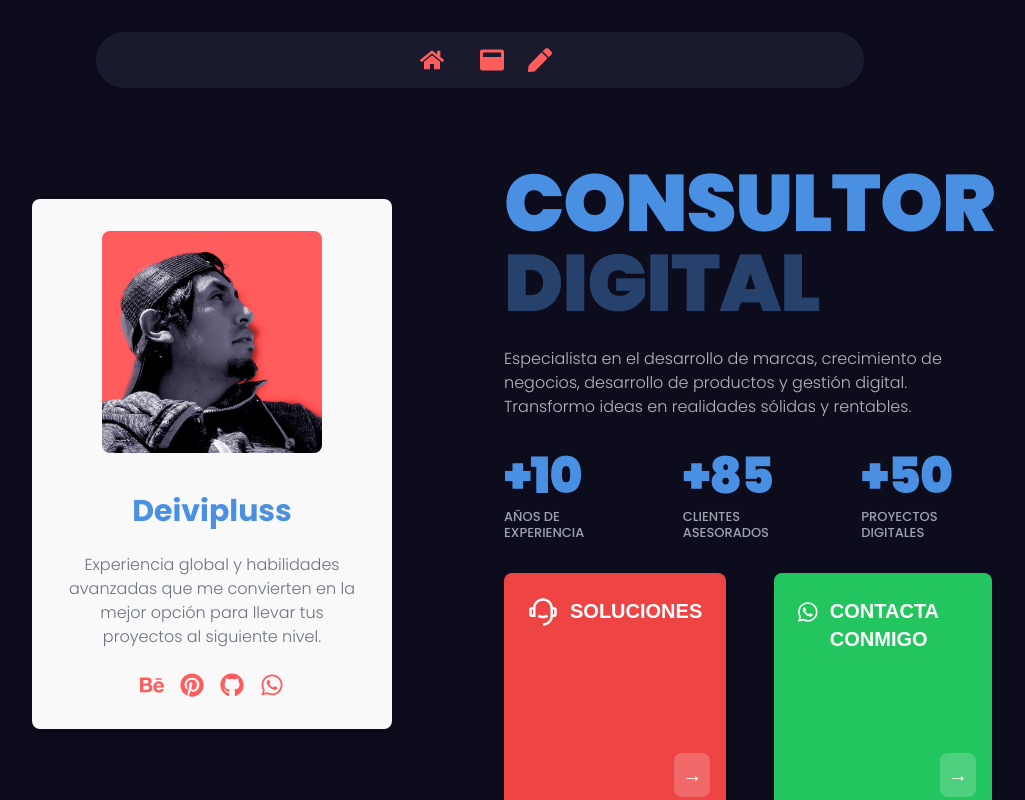
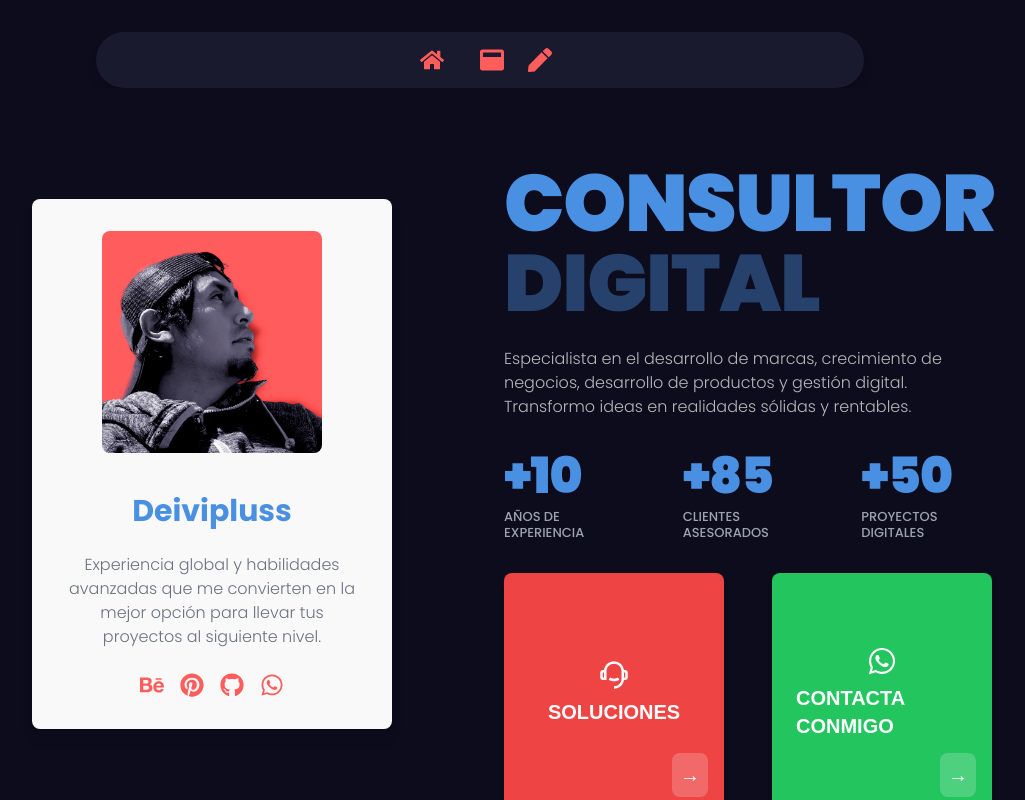
Before and after one commit to deivipluss/landing, a Next.js app: page / in a window 1280 px wide. Shown: the top 800 px of the page, without its empty margins (160-1185 px from the left). Built offline with nearby package versions, Linux system fonts and the light colour scheme.

Commit message:
miercoles13test

```diff
--- a/app/globals.css
+++ b/app/globals.css
@@ -5,11 +5,18 @@
 :root {
   --background: #ffffff;
   --foreground: #171717;
+  --primary-color: #4A90E2;
+  --secondary-color: #FF5C5C;
+  --light-bg: #F9F9F9;
+  --dark-bg: #0a0a0a;
+  --text-dark: #0D0C1D;
+  --text-light: #E1E1E1;
+  --text-muted: #888;
 }
 
 @media (prefers-color-scheme: dark) {
   :root {
-    --background: #0a0a0a;
+    --background: var(--dark-bg);
     --foreground: #ededed;
   }
 }
@@ -40,18 +47,18 @@ body {
 }
 
 .header .icon {
-  color: #FF5C5C;
+  color: var(--secondary-color);
   font-size: 2rem;
   margin: 0 20px;
   cursor: pointer;
 }
 
 .header .icon.active {
-  color: #4A90E2;
+  color: var(--primary-color);
 }
 
 .profile-card {
-  background-color: #F9F9F9;
+  background-color: var(--light-bg);
   padding: 20px;
   border-radius: 15px;
   text-align: center;
@@ -69,13 +76,13 @@ body {
 }
 
 .profile-card h2 {
-  color: #0D0C1D;
+  color: var(--text-dark);
   font-size: 2rem;
   margin: 20px 0 10px;
 }
 
 .profile-card p {
-  color: #888;
+  color: var(--text-muted);
   font-size: 14px;
 }
 
@@ -87,7 +94,7 @@ body {
 
 .social-icons .icon {
   font-size: 24px;
-  color: #FF5C5C;
+  color: var(--secondary-color);
 }
 
 .main-content {
@@ -99,14 +106,14 @@ body {
 .main-content h1 {
   font-size: 40px;
   font-weight: bold;
-  color: #4A90E2;
+  color: var(--primary-color);
   text-align: center;
 }
 
 .main-content p {
   font-size: 16px;
   text-align: center;
-  color: #E1E1E1;
+  color: var(--text-light);
   opacity: 0.8;
   margin-top: 10px;
 }
@@ -124,12 +131,12 @@ body {
 
 .stats .stat h3 {
   font-size: 50px;
-  color: #4A90E2;
+  color: var(--primary-color);
 }
 
 .stats .stat p {
   font-size: 14px;
-  color: #888;
+  color: var(--text-muted);
   margin-top: 10px;
 }
 
@@ -140,7 +147,7 @@ body {
 }
 
 .actions .card {
-  background-color: #FF5C5C;
+  background-color: var(--secondary-color);
   padding: 20px;
   border-radius: 15px;
   color: white;
--- a/app/page.tsx
+++ b/app/page.tsx
@@ -75,28 +75,37 @@ const ProfessionalInfo: React.FC = () => (
 const ActionCards: React.FC = () => (
   <div className="w-full max-w-[1000px] mt-16 px-4 md:px-0"> {/* Aumentado el margen superior y mayor ancho */}
     <div className="flex flex-col md:flex-row gap-8 md:gap-12"> {/* Aumento del gap para más separación */}
-      <div className="bg-red-500 text-white p-6 rounded-lg relative shadow-md h-[100px] md:h-[240px] flex items-center md:items-start w-full md:w-1/2">
-        <div className="flex items-center md:items-start space-x-3">
+      {/* Tarjeta de Soluciones */}
+      <div className="bg-red-500 text-white p-6 rounded-lg relative shadow-md h-[100px] md:h-[240px] flex items-center justify-center w-full md:w-1/2">
+        <div className="flex flex-col items-center justify-center space-y-2">
           <RiCustomerService2Line className="text-2xl md:text-3xl" />
           <h3 className="text-lg md:text-xl font-semibold">SOLUCIONES</h3>
         </div>
+        {/* Eliminar la flecha en móvil */}
+        {!isMobile() && (
           <div className="absolute right-4 bottom-4 bg-white/20 p-2 rounded-lg">
             <span className="text-xl">→</span>
           </div>
+        )}
       </div>
 
-      <div className="bg-green-500 text-white p-6 rounded-lg relative shadow-md h-[100px] md:h-[240px] flex items-center md:items-start w-full md:w-1/2">
-        <div className="flex items-center md:items-start space-x-3">
+      {/* Tarjeta de Contacta conmigo */}
+      <div className="bg-green-500 text-white p-6 rounded-lg relative shadow-md h-[100px] md:h-[240px] flex items-center justify-center w-full md:w-1/2">
+        <div className="flex flex-col items-center justify-center space-y-2">
           <FaWhatsapp className="text-2xl md:text-3xl" />
           <h3 className="text-lg md:text-xl font-semibold">CONTACTA CONMIGO</h3>
         </div>
+        {/* Eliminar la flecha en móvil */}
+        {!isMobile() && (
           <div className="absolute right-4 bottom-4 bg-white/20 p-2 rounded-lg">
             <span className="text-xl">→</span>
           </div>
+        )}
       </div>
     </div>
   </div>
 );
+
 
 const App: React.FC = () => {
   const [activeSection, setActiveSection] = useState<string>("home");
```
Lines whose indentation alone changed are shown as unchanged.
